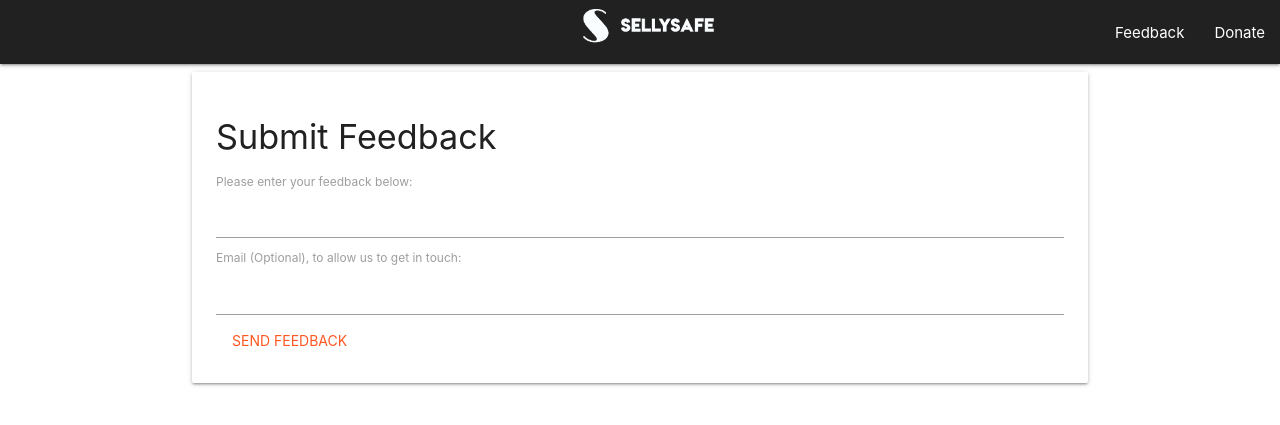
After one commit to danielbatchford/SellySafe, a Django app: page /feedback in a window 1280 px wide. The commit adds this page. Shown: the top 425 px of the page. Run offline with Django 3.2, Linux system fonts and the light colour scheme; some libraries are stand-ins or nearby versions.

Commit message:
Add Feedback Option

```diff
--- a/SellySafe/settings.py
+++ b/SellySafe/settings.py
@@ -34,7 +34,7 @@ DATETIME_INPUT_FORMATS = ['%Y-%m-%dT%H:%M']
 SHOW_DURATION = 2
 
 # SECURITY WARNING: don't run with debug turned on in production!
-DEBUG = False
+DEBUG = True
 
 ALLOWED_HOSTS = ['.pythonanywhere.com', 'sellysafe.com', '127.0.0.1']
 
--- a/sellysafeweb/admin.py
+++ b/sellysafeweb/admin.py
@@ -1,6 +1,7 @@
 from django.contrib import admin
 
 # Register your models here.
-from sellysafeweb.models import Report
+from sellysafeweb.models import Report, Feedback
 
 admin.site.register(Report)
+admin.site.register(Feedback)
--- a/sellysafeweb/forms.py
+++ b/sellysafeweb/forms.py
@@ -1,7 +1,8 @@
 from django import forms
 from django.core.exceptions import ValidationError
+
 from SellySafe import settings
-from .models import Report
+from .models import Report, Feedback
 
 
 class DateTimeInput(forms.DateInput):
@@ -41,3 +42,12 @@ class ReportForm(forms.Form):
     class Meta:
         model = Report
         fields = ("contents", "lat", "long", "datetime")
+
+
+class FeedbackForm(forms.ModelForm):
+    contents = forms.CharField(required=True, label="Please enter your feedback below")
+    email = forms.CharField(required=False, label="Email (Optional), to allow us to get in touch")
+
+    class Meta:
+        model = Feedback
+        fields = ("contents", "email")
--- a/sellysafeweb/models.py
+++ b/sellysafeweb/models.py
@@ -9,3 +9,8 @@ class Report(models.Model):
     lat = models.FloatField()
     long = models.FloatField()
     datetime = models.DateTimeField(default=timezone.now)
+
+
+class Feedback(models.Model):
+    contents = models.TextField(max_length=1000, default="")
+    email = models.CharField(max_length=50)
--- /dev/null
+++ b/sellysafeweb/templates/sellysafeweb/feedback.html
@@ -0,0 +1,30 @@
+{% extends 'sellysafeweb/base.html' %}
+{% block title %}Feedback{% endblock %}
+{% block head_scripts %}{% endblock %}
+
+{% block content %}
+    {% include 'sellysafeweb/navbar.html' %}
+
+    <div class="container">
+        <div class="card">
+
+            <form action={% url 'sellysafeweb:feedback' %} method="POST" class="from-group">
+
+                <div class="card-content">
+                    <div class="card-title">
+                        <h4>Submit Feedback</h4>
+                    </div>
+                    {% csrf_token %}
+                    {{ form.as_p }}
+                    <button
+                            id="feedback_button"
+                            type="submit"
+                            class="btn-flat deep-orange-text"
+                    >Send Feedback
+                    </button>
+                </div>
+
+            </form>
+        </div>
+    </div>
+{% endblock %}
--- /dev/null
+++ b/sellysafeweb/templates/sellysafeweb/navbar.html
@@ -0,0 +1,39 @@
+<!--Init SideNav for mobile and tooltips-->
+<script>
+    $(document).ready(function () {
+        $('.parallax').parallax();
+        $('.sidenav').sidenav();
+        $('.tooltipped').tooltip();
+
+    });
+
+    {% load static %}
+</script>
+
+
+<nav class="grey darken-4" role="navigation">
+    <div class="nav-wrapper">
+        <a href="{% url 'sellysafeweb:map' %}" class="brand-logo center">
+            <img alt="logo" src="{% static 'sellysafeweb/media/logolongtrn.png' %}" width='auto' height="50px"
+                 style="vertical-align: middle">
+        </a>
+
+        <ul class="right hide-on-med-and-down">
+            <li><a class="waves-effect tooltipped" data-position="bottom"
+                   data-tooltip="Submit some feedback"
+                   href="{% url 'sellysafeweb:feedback' %}">Feedback</a></li>
+            <li><a class="waves-effect tooltipped" data-position="bottom"
+                   data-tooltip="Help me keep the paid servers running!"
+                   href="https://buymeacoff.ee/danielbatchford" target="blank">Donate</a></li>
+        </ul>
+
+        <ul id="nav-mobile" class="sidenav grey darken-4">
+            <li><a class="waves-effect white-text" href="https://buymeacoff.ee/danielbatchford"
+                   target="blank">Donate</a>
+            <li><a class="waves-effect white-text" href="{% url 'sellysafeweb:feedback' %}">Feedback</a>
+            </li>
+        </ul>
+        <a data-target="nav-mobile" class="sidenav-trigger waves-effect">
+            <i class="material-icons">menu</i></a>
+    </div>
+</nav>
--- a/sellysafeweb/urls.py
+++ b/sellysafeweb/urls.py
@@ -7,4 +7,7 @@ app_name = 'sellysafeweb'
 urlpatterns = [
     url(r'about', views.about, name='about'),
     url(r'map', views.map, name='map'),
+    url(r'feedback_confirmation', views.feedback_confirmation, name='feedback_confirmation'),
+    url(r'feedback', views.feedback, name='feedback'),
+    url('', views.redirect_to_map, name='redirect_to_map')
 ]
--- a/sellysafeweb/views.py
+++ b/sellysafeweb/views.py
@@ -3,13 +3,15 @@ import datetime as dt
 from django.shortcuts import render, redirect
 
 from SellySafe import settings
-from sellysafeweb.forms import ReportForm
+from sellysafeweb.forms import ReportForm, FeedbackForm
 from sellysafeweb.models import Report
 
 
+def redirect_to_map(request):
+    return redirect('sellysafeweb:map')
+
+
 def map(request):
-    show_modal = True
-
     form = ReportForm(request.POST or None)
 
     if request.method == 'POST':
@@ -42,3 +44,16 @@ def map(request):
 
 def about(request):
     return render(request, 'sellysafeweb/about.html')
+
+
+def feedback(request):
+    form = FeedbackForm(request.POST or None)
+    if request.method == "POST":
+        if form.is_valid():
+            form.save(commit=True)
+            return redirect('sellysafeweb:feedback_confirmation')
+    return render(request, 'sellysafeweb/feedback.html', {'form': form})
+
+
+def feedback_confirmation(request):
+    return render(request, 'sellysafeweb/feedback_confirmation.html')
```
Also changed, not shown: sellysafeweb/templates/sellysafeweb/about.html (+1 -30 lines), sellysafeweb/templates/sellysafeweb/feedback_confirmation.html (added, +11 -0 lines), sellysafeweb/templates/sellysafeweb/report_modal.html (indentation only).
